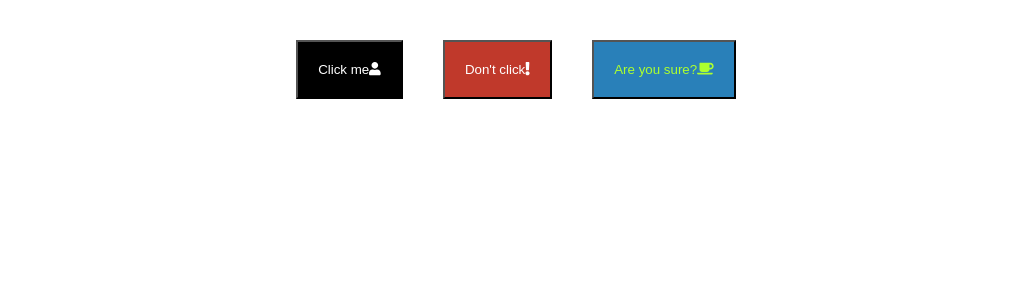
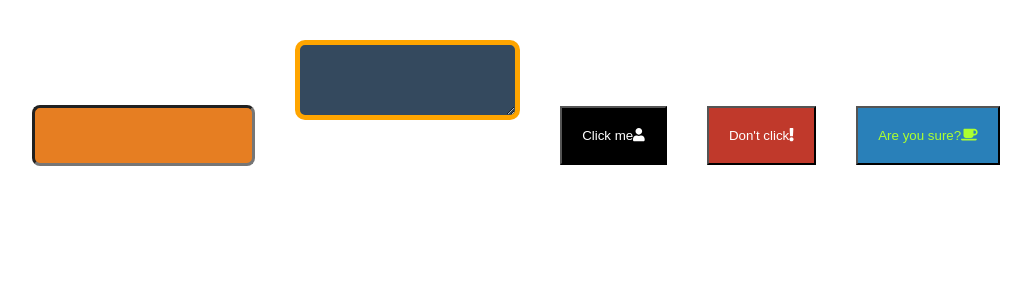
Before and after one commit to piotrekgie/03-architecture, a React (Create React App) app: page / in a window 1280 px wide. Shown: the top 300 px of the page, without its empty margins (124-1155 px from the left). Built offline with nearby package versions, Linux system fonts and the light colour scheme.

Commit message:
Ex2 - Added input and textarea components

```diff
--- a/src/App.js
+++ b/src/App.js
@@ -1,10 +1,14 @@
 import './App.css';
 
 import Button from './components/Button';
+import Input from './components/Input';
+import Textarea from "./components/Textarea";
 
 function App() {
     return (
         <>
+            <Input bgColor="carrot" color="clouds" brdSize="3" brdRadius="8" brdColor="wisteria"/>
+            <Textarea bgColor="wet asphalt" color="concrete" brdSize="5" brdRadius="10" brdColor="orange"/>
             <Button icon="user">Click me</Button>
             <Button icon="exclamation" bgColor="pomegranate">Don't click</Button>
             <Button icon="coffee" bgColor="belize hole" color="greenyellow">Are you sure?</Button>
--- /dev/null
+++ b/src/components/Input/Input.js
@@ -0,0 +1,20 @@
+import React from 'react';
+import {getColor} from "../Button/getColor";
+
+function Input({bgColor = 'black', color = 'white', brdSize = '1', brdRadius = '0', brdColor = 'black'}) {
+    const styles = {
+        backgroundColor: getColor(bgColor),
+        color: getColor(color),
+        borderWidth: brdSize + 'px',
+        borderRadius: brdRadius + 'px',
+        borderColor: brdColor,
+        margin: 20,
+        padding: 20
+    };
+
+    return (
+        <input style={styles}/>
+    );
+}
+
+export default Input;
--- /dev/null
+++ b/src/components/Input/index.js
@@ -0,0 +1 @@
+export {default} from './Input';
--- /dev/null
+++ b/src/components/Textarea/Textarea.js
@@ -0,0 +1,20 @@
+import React from 'react';
+import {getColor} from "../Button/getColor";
+
+function Textarea({bgColor = 'black', color = 'white', brdSize, brdRadius, brdColor = 'black'}) {
+    const styles = {
+        backgroundColor: getColor(bgColor),
+        color: getColor(color),
+        borderWidth: brdSize + 'px',
+        borderRadius: brdRadius + 'px',
+        borderColor: brdColor,
+        margin: 20,
+        padding: 20
+    };
+
+    return (
+        <textarea style={styles}/>
+    );
+}
+
+export default Textarea;
--- /dev/null
+++ b/src/components/Textarea/index.js
@@ -0,0 +1 @@
+export {default} from './Textarea';
```
